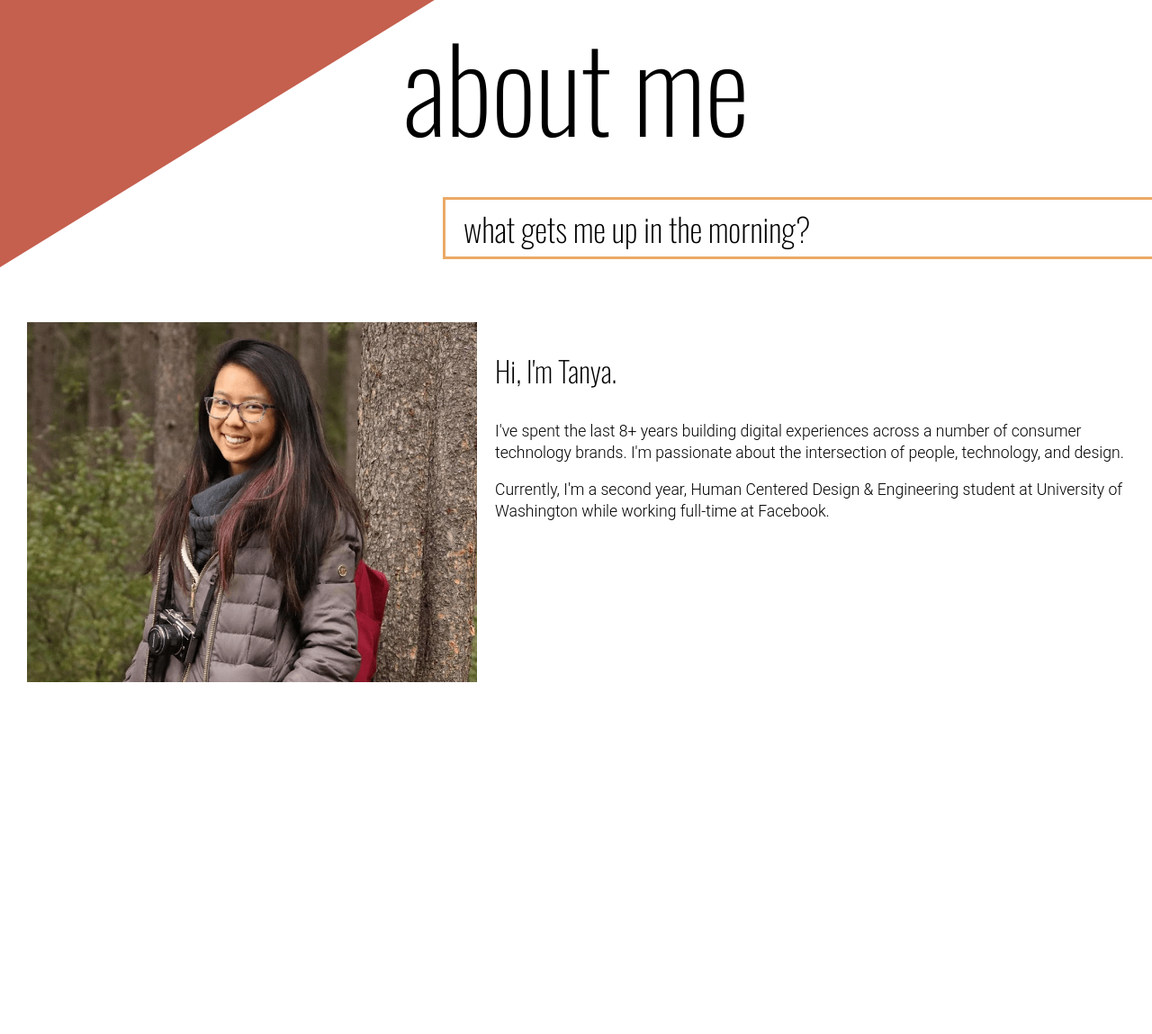
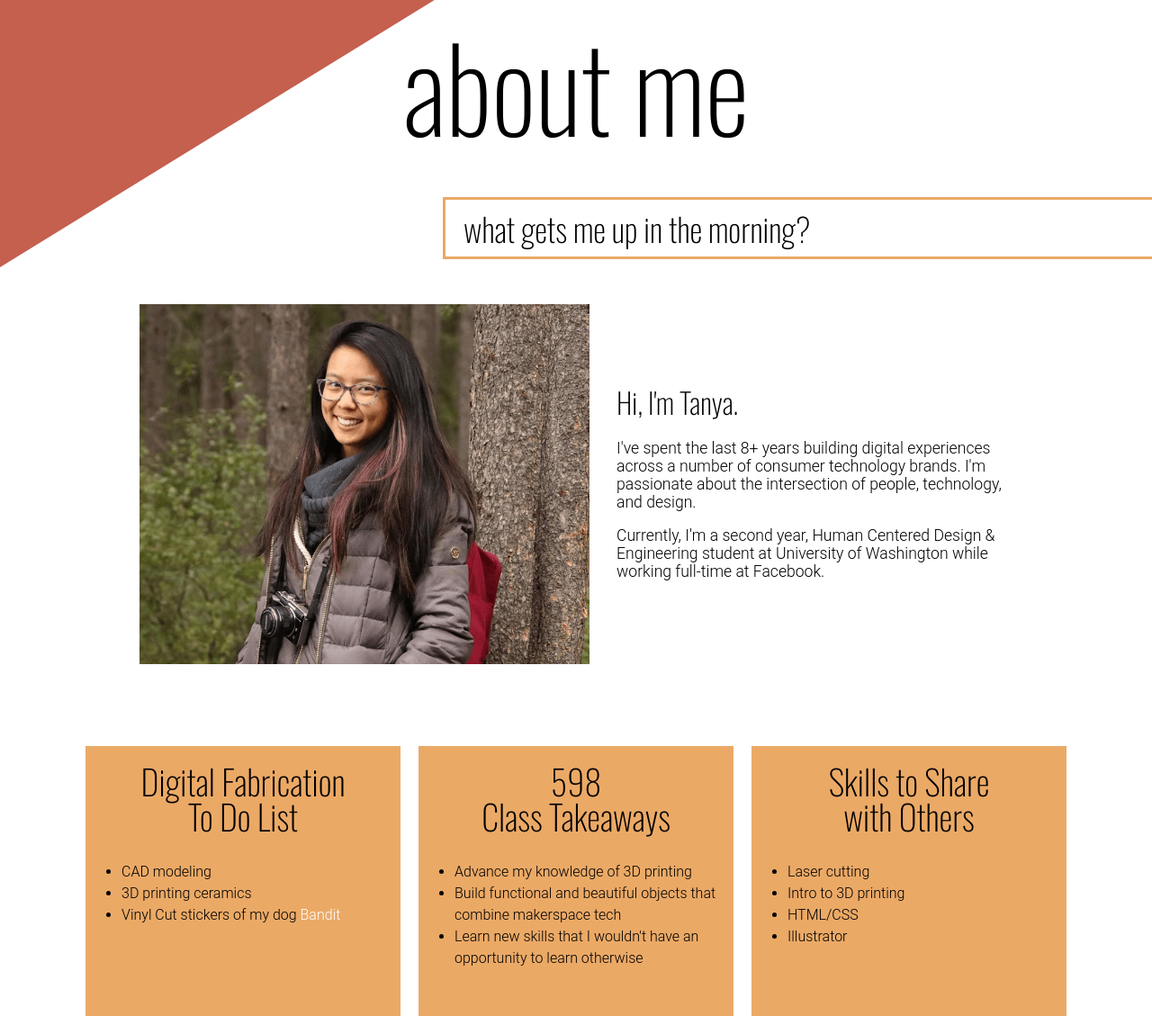
Before and after one commit to tanyaw3/tanyaw3.github.io, a PHP site: page /about.html in a window 1280 px wide. Shown: the part 103-1252 px from the top of the page at 90% size. Before the commit the page ends 861 px from the top, so only its background shows below. Run offline with PHP 8.4, Linux system fonts and the light colour scheme.

Commit message:
Updated About page

```diff
--- a/about.html
+++ b/about.html
@@ -34,6 +34,8 @@
     <div class="assignments">
       <div class="assignment">
         <img src="images/profile-pic-small.png" width=800 />
+      </div>
+      <div class="wrap">
         <h4>Hi, I'm Tanya.</h4>
         <p>
           I've spent the last 8+ years building digital experiences across a number of consumer technology brands. I'm passionate about the intersection of people, technology, and design.
@@ -42,11 +44,48 @@
           Currently, I'm a second year, Human Centered Design & Engineering student at University of Washington while working full-time at Facebook.
         </p>
       </div>
+
     </div>
 
 
 
+    <div class="assignments">
+      <div class="assignment">
+        <div class="noimage">
+          <h4>Digital Fabrication<br />To Do List</h4>
+          <ul>
+            <li>CAD modeling</li>
+            <li>3D printing ceramics</li>
+            <li>Vinyl Cut stickers of my dog <a href="https://www.instagram.com/catchthebandit/">Bandit</a></li>
+          </ul>
+        </div>
+      </div>
 
+      <div class="assignment">
+        <div class="noimage">
+          <h4>598<br />Class Takeaways</h4>
+          <ul>
+            <li>Advance my knowledge of 3D printing</li>
+            <li>Build functional and beautiful objects that combine makerspace tech</li>
+            <li>Learn new skills that I wouldn't have an opportunity to learn otherwise</li>
+          </ul>
+        </div>
+      </div>
+
+
+      <div class="assignment">
+        <div class="noimage">
+          <h4>Skills to Share<br />with Others</h4>
+          <ul>
+            <li>Laser cutting</li>
+            <li>Intro to 3D printing</li>
+            <li>HTML/CSS</li>
+            <li>Illustrator</li>
+          </ul>
+        </div>
+      </div>
+
+    </div>
   </div>
 
 </body>
--- a/style.css
+++ b/style.css
@@ -71,6 +71,10 @@ p {
 
   p, ul {
     font-size: .9em;
+  }
+
+  .wrap {
+    padding: 0 25px;
   }
 }
 
@@ -249,42 +253,61 @@ i {
   width: 100%;
 }
 
-.row {
-  background-color: white;
-  position: absolute;
-  display: flex;
-  align-items: center;
-  justify-content: center;
-  flex-wrap: wrap;
-  flex-direction: row;
-  float: left;
-  width: 100%;
-  margin: 70px auto;
+.wrap {
+  position: relative;
+  width: 450px;
+}
+
+.wrap h4 {
+  margin: 10px auto;
 }
 
 .about a {
-  font-family: 'roboto', 'helvetica', 'arial', 'sans';
-  text-decoration: none;
-  color: #C55F4E;
-}
-
-.about a:hover {
   font-family: 'roboto', 'helvetica', 'arial', 'sans';
   text-decoration: none;
   background: #EBA966;
   color: white;
 }
 
+.about a:hover {
+  font-family: 'roboto', 'helvetica', 'arial', 'sans';
+  text-decoration: none;
+  background: #C55F4E;
+  color: white;
+}
+
 .noimage {
-  min-width: 300px;
-  max-width: 500px;
-  min-height: 200px;
+  position: relative;
+  width: 350px;
+  min-height: 300px;
+  background: #EBA966;
+}
+
+.noimage h4 {
+  position: relative;
+  font-size: 2.4em;
+  width: 100%;
+  line-height: 100%;
+  top: 20px;
+  text-align: center;
 }
 
 .about .assignments {
   position: relative;
   float: left;
   margin: 10px 0;
+  padding: 0px;
+}
+
+.about .assignment {
+  position: relative;
+  float: left;
+  padding: 10px;
+}
+
+.about ul {
+  position: relative;
+  top: 0px;
 }
 
 .subtitle {
@@ -294,9 +317,3 @@ i {
   width: 100%;
   padding-left: 20px;
 }
-
-.about .assignment {
-  position: relative;
-  float: left;
-  margin: 10px 0;
-}
```
